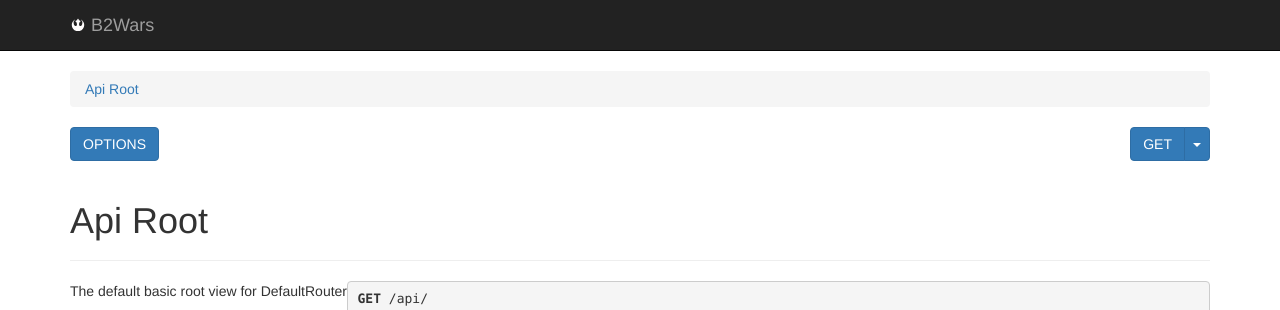
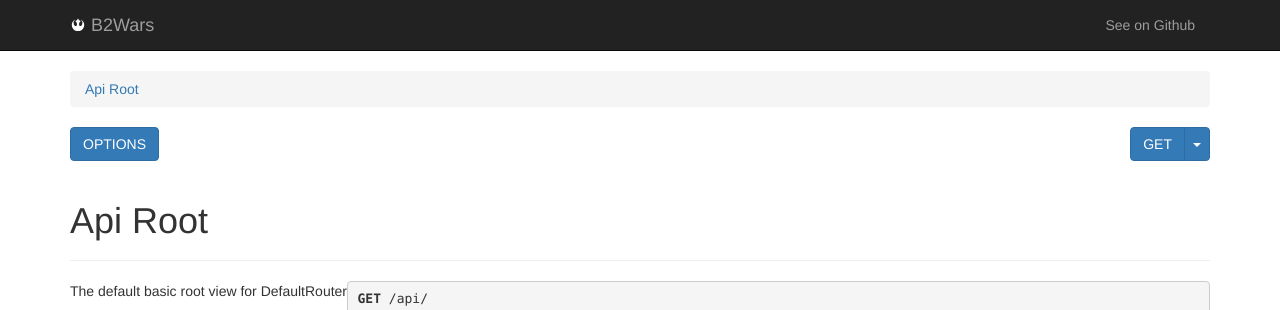
Before and after one commit to pabrrs/b2wars, a Django app: page /api/ in a window 1280 px wide. Shown: the top 310 px of the page. Run offline with Django 3.2, Linux system fonts and the light colour scheme; parts of the project's set-up code (start-up, migrations or seed data) failed here and were passed over; some libraries are stand-ins or nearby versions.

Commit message:
feat(ui): Add link to Github page

```diff
--- a/b2wars/templates/rest_framework/api.html
+++ b/b2wars/templates/rest_framework/api.html
@@ -1,4 +1,11 @@
 {% extends "rest_framework/base.html" %}
+
+{% block userlinks %}
+    <li class="nav-item">
+        <a class='nav-link' target="_blank" href="https://github.com/abekroenem/b2wars">See on Github</a>
+    </li>
+{% endblock userlinks %}
+
 
 {% block branding %}
 <a class='navbar-brand' href="/api/">
```
